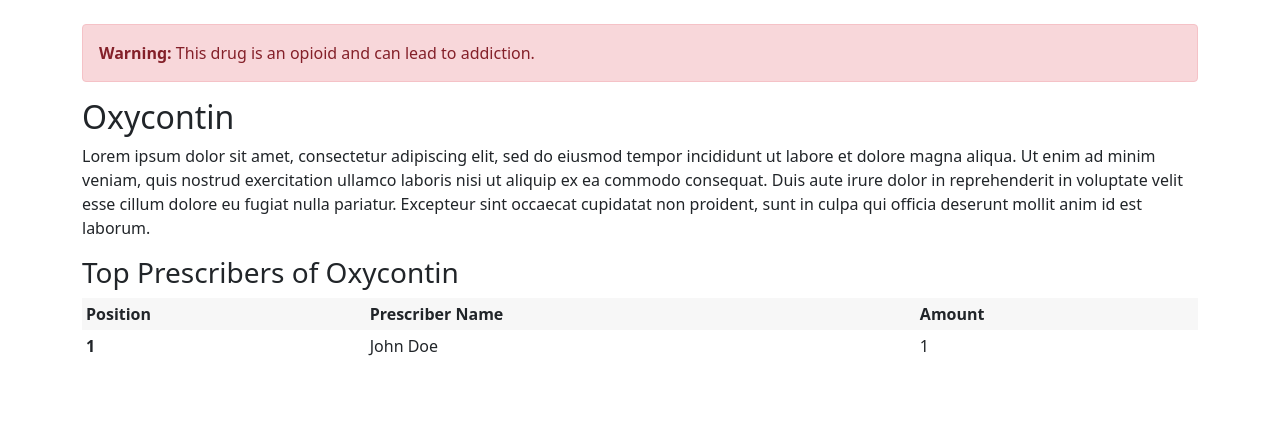
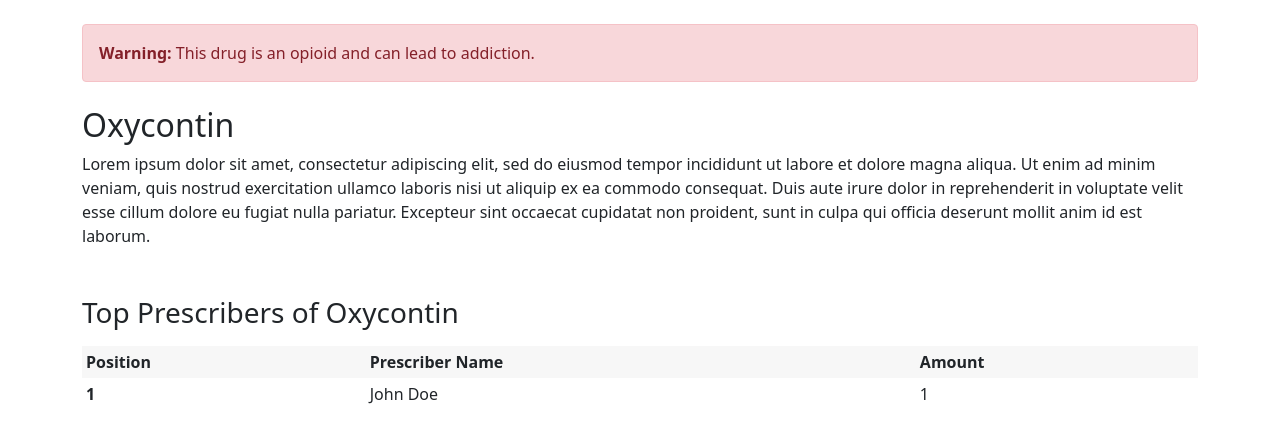
Before and after one commit to logankimbs/intex, a Django app: page /viewdrug/ in a window 1280 px wide. Shown: the part 88-531 px from the top of the page. Run offline with Django 3.2, Linux system fonts and the light colour scheme.

Commit message:
added styles to view drugs

```diff
--- a/templates/portal/viewdrug.html
+++ b/templates/portal/viewdrug.html
@@ -1,17 +1,17 @@
 {% extends 'base.html' %} {% load static %} {% block content %}
 <div class="container">
-    <div class="alert alert-danger" role="alert">
+    <div class="alert alert-danger mb-4" role="alert">
         <strong>Warning:</strong> This drug is an opioid and can lead to addiction.
     </div>
     <h2>Oxycontin</h2>
-    <p>
+    <p class="mb-5">
         Lorem ipsum dolor sit amet, consectetur adipiscing elit, sed do eiusmod tempor incididunt
         ut labore et dolore magna aliqua. Ut enim ad minim veniam, quis nostrud exercitation ullamco
         laboris nisi ut aliquip ex ea commodo consequat. Duis aute irure dolor in reprehenderit in
         voluptate velit esse cillum dolore eu fugiat nulla pariatur. Excepteur sint occaecat cupidatat
         non proident, sunt in culpa qui officia deserunt mollit anim id est laborum.
     </p>
-    <h3>Top Prescribers of Oxycontin</h3>
+    <h3 class="mb-3">Top Prescribers of Oxycontin</h3>
     <table class="table table-hover table-borderless table-sm">
         <thead>
             <tr>
```
